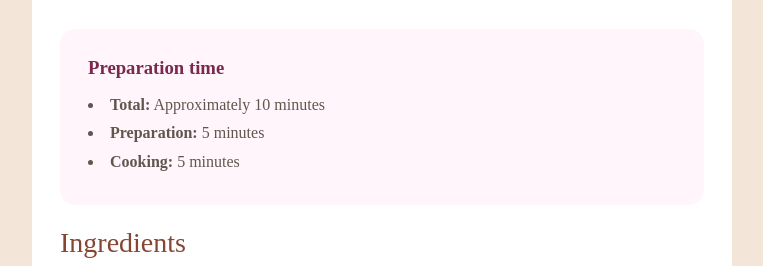
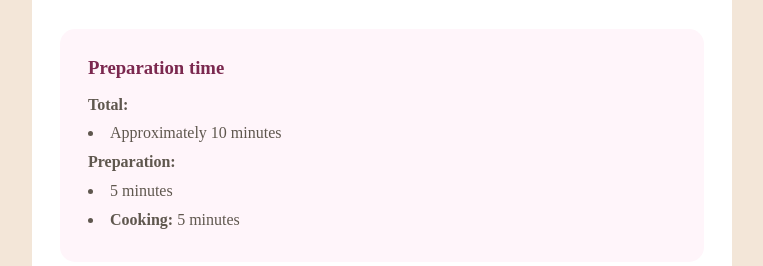
Before and after one commit to salac25/Recipe-Page, a plain HTML site: page index.html in a window 1280 px wide. Shown: the part 534-800 px from the top of the page, without its empty margins (258-1021 px from the left). Drawn offline with Linux system fonts and the light colour scheme.

Commit message:
Update index.html

```diff
--- a/index.html
+++ b/index.html
@@ -21,10 +21,10 @@
     <div class="time">
     <h3>Preparation time</h3>
     <ul>
-       <li> <h4>Total: </h4>
+       <h4>Total: </h4> <li>
         <span>Approximately 10 minutes</li></span>
 
-       <li><h4>Preparation:</h4>
+       <h4>Preparation:</h4> <li>
          <span>5 minutes</li></span>
 
        <li><h4> Cooking:</h4>
```
